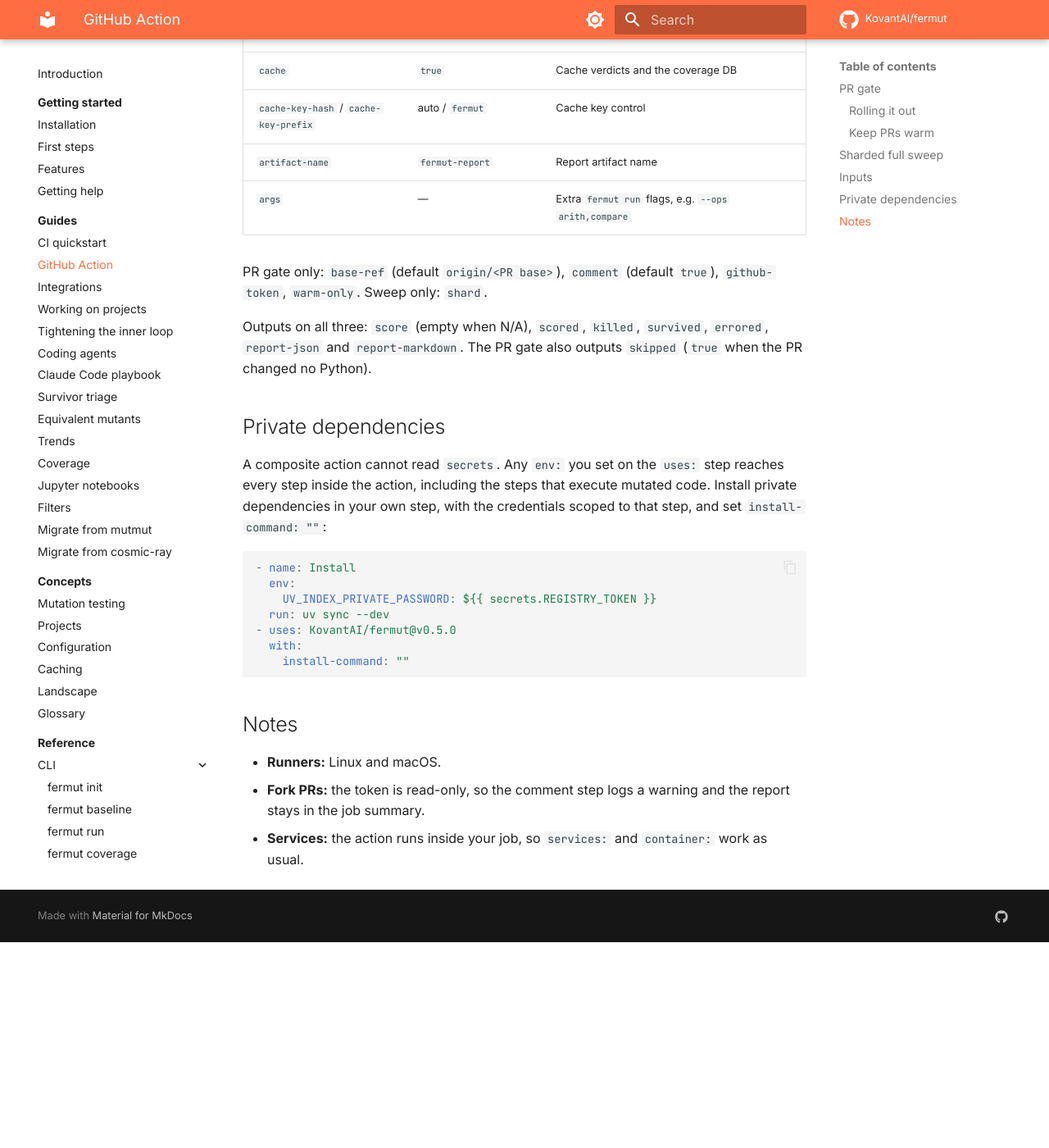
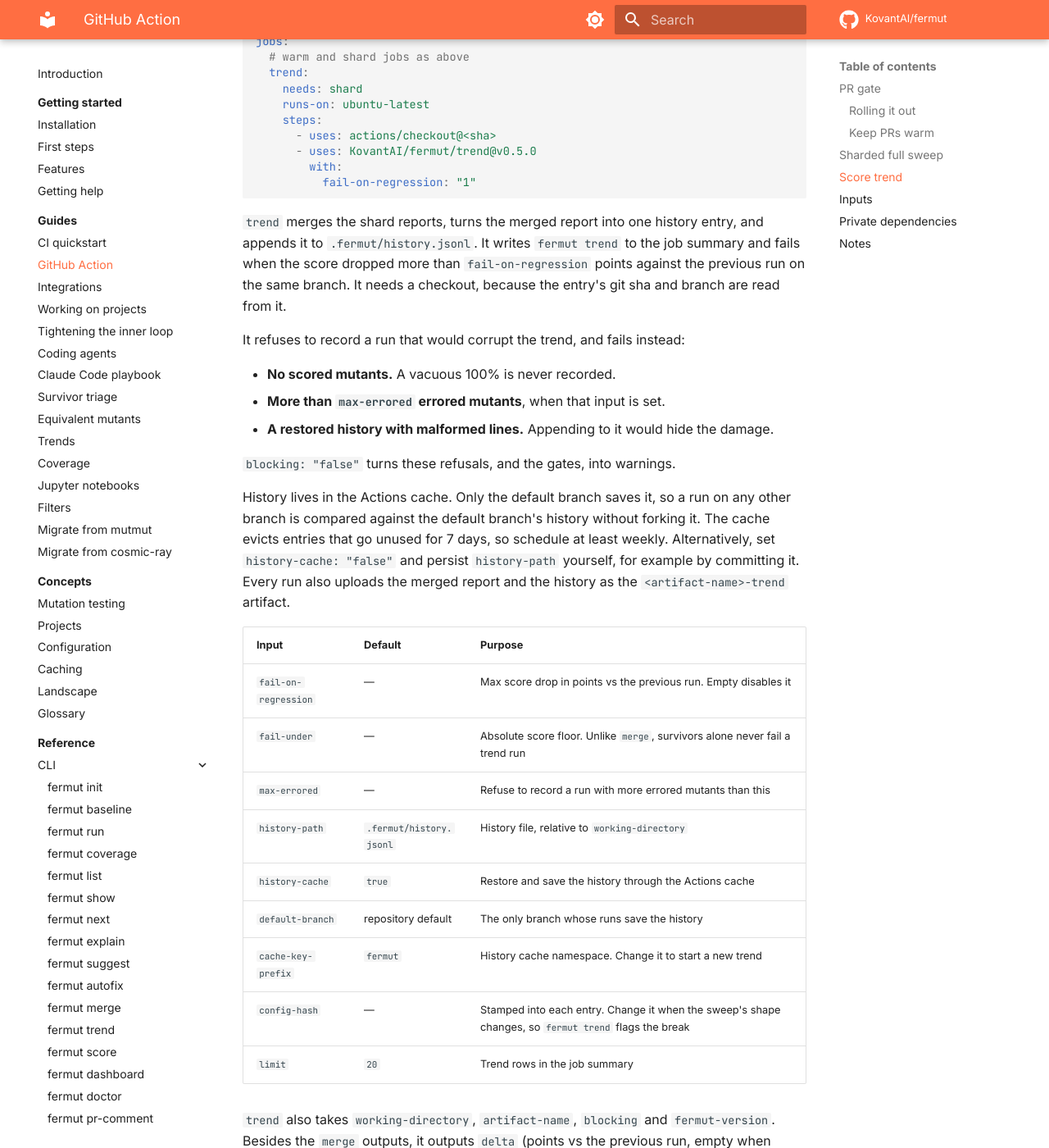
Before and after one commit to KovantAI/fermut, an MkDocs documentation site: the page built from docs/guides/github-action.md, in a window 1280 px wide and 1400 px high, scrolled down 3026 px. Shown: the whole window at 82% size. Built offline with MkDocs 1.6.1 and Material for MkDocs 9.7.7, drawn with Linux system fonts in a browser that asks for light colours; comment, search, counter and statistics services are not loaded; before the commit the page ends 4175 px from its top, so only the background shows below that; some of the changed text lies outside the part shown.

Commit message:
add trend github action (#129)

````diff
--- a/action.yml
+++ b/action.yml
@@ -14,6 +14,7 @@
 # Sibling actions in this repo, released under the same tags:
 #   KovantAI/fermut/sweep  whole-tree run, optionally one shard of a matrix
 #   KovantAI/fermut/merge  combine shard reports and gate
+#   KovantAI/fermut/trend  combine shard reports, record history, gate on regressions
 #
 # Composite rather than a reusable workflow so the caller keeps its own job:
 # `services:`, `container:` and private-registry install steps cannot be passed
--- a/docs/guides/github-action.md
+++ b/docs/guides/github-action.md
@@ -1,6 +1,6 @@
 # GitHub Action
 
-fermut ships three composite actions. Use them instead of copying a
+fermut ships four composite actions. Use them instead of copying a
 workflow. They install fermut, build per-test coverage, cache verdicts
 and coverage across runs, gate on the score, and publish the report to
 the job summary.
@@ -10,8 +10,9 @@
 | `KovantAI/fermut` | PR gate on changed lines, with a sticky PR comment. Also warms the cache from `main`. |
 | `KovantAI/fermut/sweep` | Whole-tree run, or one shard of a matrix |
 | `KovantAI/fermut/merge` | Combine shard reports and gate |
+| `KovantAI/fermut/trend` | Combine shard reports, record a score history, and gate on regressions |
 
-All three are released under the repository's tags. Pin to a release
+All four are released under the repository's tags. Pin to a release
 tag (or its commit SHA). With no `fermut-version` input, each action
 installs the fermut release that matches its own tag, so the actions and
 the CLI always move together.
@@ -77,7 +78,16 @@
 
 ```yaml
 jobs:
+  warm:
+    runs-on: ubuntu-latest
+    steps:
+      - uses: actions/checkout@<sha>
+      - uses: KovantAI/fermut@v0.5.0
+        with:
+          warm-only: "true"
+
   shard:
+    needs: warm
     strategy:
       fail-fast: false
       matrix:
@@ -98,12 +108,81 @@
           fail-under: "70"
 ```
 
+The `warm` job builds the per-test coverage DB once and caches it. Every
+shard then restores it under the same key instead of re-running the
+whole suite under coverage. Without it, each shard rebuilds coverage on
+its own, which costs N full-suite runs. The warm job and the shards must
+agree on `working-directory`, `source`, `tests`, `cache-key-prefix` and
+`cache-key-hash`, and run on the same OS.
+
 Shards never gate. Each one uploads its report as
 `fermut-report-shard-<i>-of-<n>`. The merge job combines them and
 applies the gate. It needs no checkout. `fermut merge` fails if a shard
 is missing, so a crashed shard cannot inflate the combined score.
 
 To sweep without sharding, leave `shard` empty. That run gates directly.
+
+## Score trend
+
+To track the score over time, replace `merge` with `trend` in the
+sharded sweep above and run it on a schedule:
+
+```yaml
+on:
+  schedule:
+    - cron: "0 3 * * *"
+jobs:
+  # warm and shard jobs as above
+  trend:
+    needs: shard
+    runs-on: ubuntu-latest
+    steps:
+      - uses: actions/checkout@<sha>
+      - uses: KovantAI/fermut/trend@v0.5.0
+        with:
+          fail-on-regression: "1"
+```
+
+`trend` merges the shard reports, turns the merged report into one
+history entry, and appends it to `.fermut/history.jsonl`. It writes
+`fermut trend` to the job summary and fails when the score dropped more
+than `fail-on-regression` points against the previous run on the same
+branch. It needs a checkout, because the entry's git sha and branch are
+read from it.
+
+It refuses to record a run that would corrupt the trend, and fails
+instead:
+
+- **No scored mutants.** A vacuous 100% is never recorded.
+- **More than `max-errored` errored mutants**, when that input is set.
+- **A restored history with malformed lines.** Appending to it would
+  hide the damage.
+
+`blocking: "false"` turns these refusals, and the gates, into warnings.
+
+History lives in the Actions cache. Only the default branch saves it, so
+a run on any other branch is compared against the default branch's
+history without forking it. The cache evicts entries that go unused for
+7 days, so schedule at least weekly. Alternatively, set
+`history-cache: "false"` and persist `history-path` yourself, for example
+by committing it. Every run also uploads the merged report and the
+history as the `<artifact-name>-trend` artifact.
+
+| Input | Default | Purpose |
+|---|---|---|
+| `fail-on-regression` | — | Max score drop in points vs the previous run. Empty disables it |
+| `fail-under` | — | Absolute score floor. Unlike `merge`, survivors alone never fail a trend run |
+| `max-errored` | — | Refuse to record a run with more errored mutants than this |
+| `history-path` | `.fermut/history.jsonl` | History file, relative to `working-directory` |
+| `history-cache` | `true` | Restore and save the history through the Actions cache |
+| `default-branch` | repository default | The only branch whose runs save the history |
+| `cache-key-prefix` | `fermut` | History cache namespace. Change it to start a new trend |
+| `config-hash` | — | Stamped into each entry. Change it when the sweep's shape changes, so `fermut trend` flags the break |
+| `limit` | `20` | Trend rows in the job summary |
+
+`trend` also takes `working-directory`, `artifact-name`, `blocking` and
+`fermut-version`. Besides the `merge` outputs, it outputs `delta` (points
+vs the previous run, empty when there is none) and `recorded`.
 
 ## Inputs
 
@@ -128,7 +207,7 @@
 PR gate only: `base-ref` (default `origin/<PR base>`), `comment`
 (default `true`), `github-token`, `warm-only`. Sweep only: `shard`.
 
-Outputs on all three: `score` (empty when N/A), `scored`, `killed`,
+Outputs on the first three: `score` (empty when N/A), `scored`, `killed`,
 `survived`, `errored`, `report-json` and `report-markdown`. The PR gate
 also outputs `skipped` (`true` when the PR changed no Python).
 
````
Also changed, not shown: docs/guides/trends.md (+5 -1 lines), 8 other files.
